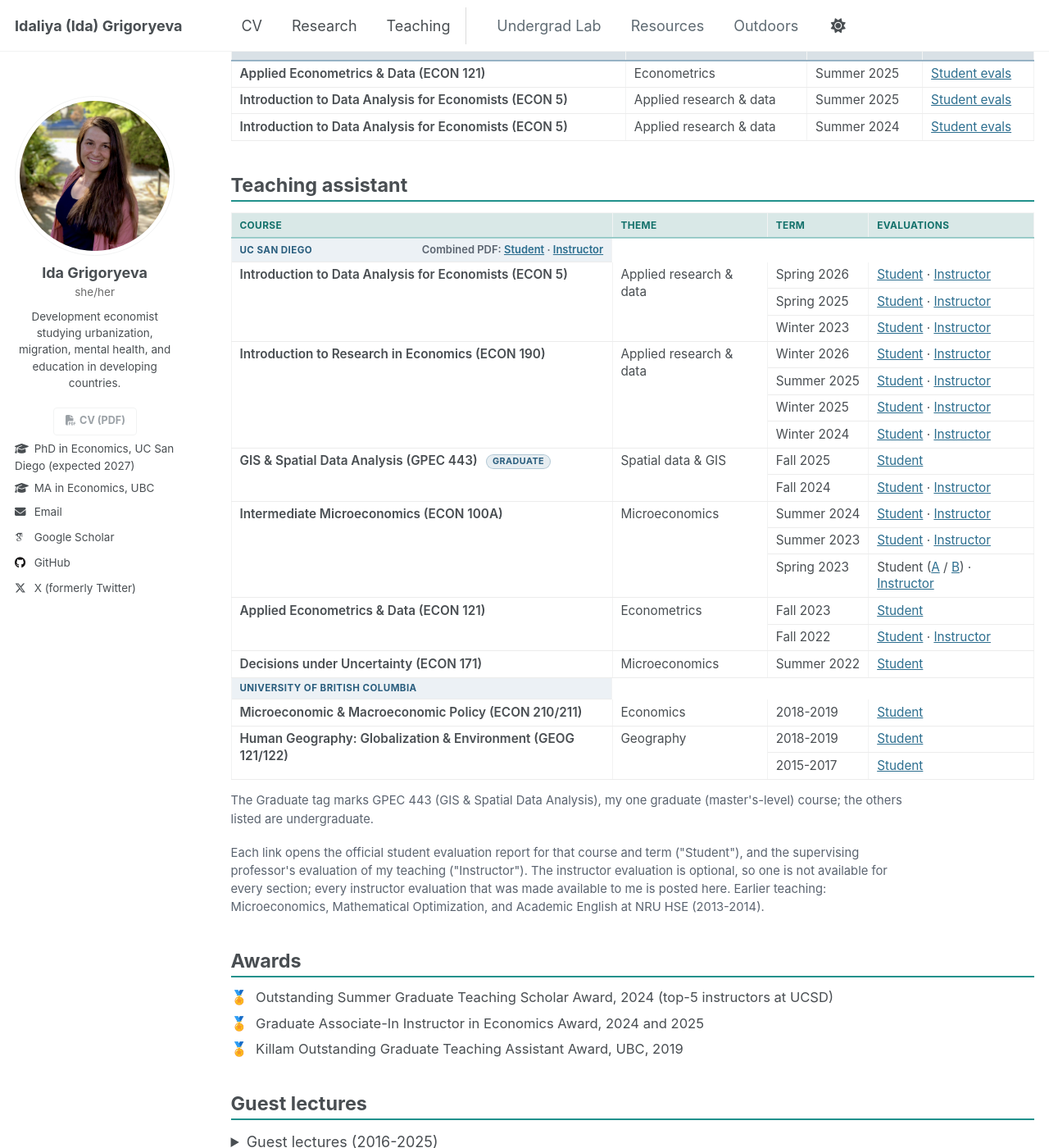
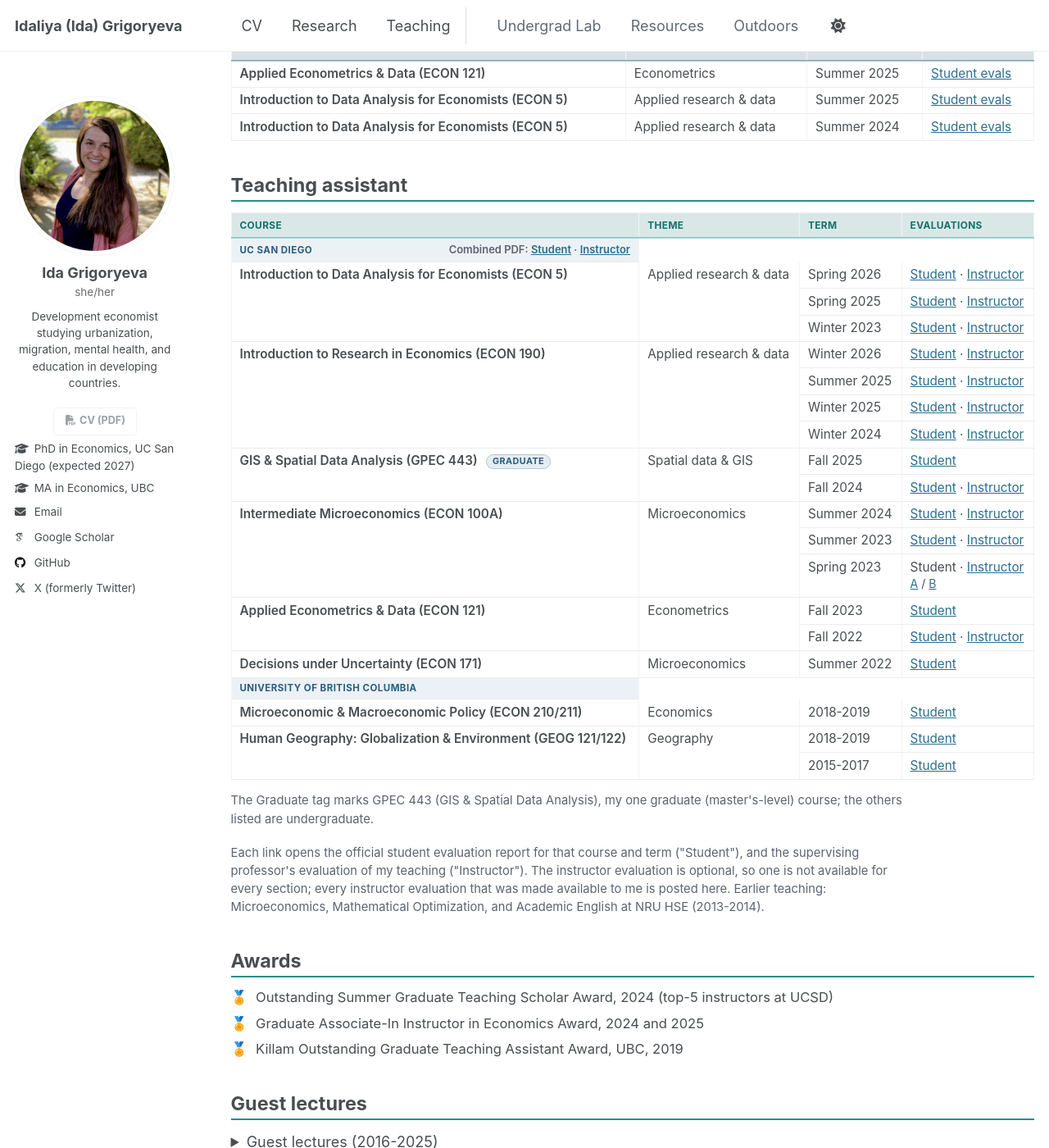
Before and after one commit to idagri/idagri.github.io, a Jekyll site: the page built from _pages/teaching.md, in a window 1280 px wide and 1400 px high, scrolled down 475 px. Shown: the whole window at 82% size. Built offline with Jekyll 4.4.1, drawn with Linux system fonts in a browser that asks for light colours; some web fonts are replaced; a script that is not in the unit is left out.

Commit message:
Teaching: stack the ECON 100A Spring 2023 section links -- line 1 'Student · Instructor' (no more overflow), line 2 'A / B' aligned under Student (slightly smaller)
Co-Authored-By: Claude Opus 4.8 <noreply@anthropic.com>

```diff
--- a/_pages/teaching.md
+++ b/_pages/teaching.md
@@ -28,6 +28,7 @@ author_profile: true
 html[data-theme="dark"] .tt .grp .grp-all{ color:#aeb6c0; }
 html[data-theme="dark"] .tt .grp .grp-all a{ color:#6fd0c8; }
 .evlinks a{ white-space:nowrap; }
+.tt .evlinks .ab{ font-size:.92em; }
 .cred li{ margin:.25rem 0; }
 .award-row{ display:flex; gap:.55rem; align-items:flex-start; margin:.35rem 0; font-size:.92rem; }
 .award-row .ic{ flex:0 0 auto; }
@@ -97,7 +98,7 @@ I have been the **instructor of record** (Associate Instructor) for my own cours
 
 <tr><td rowspan="3" class="c-name">Intermediate Microeconomics (ECON 100A)</td><td rowspan="3">Microeconomics</td><td class="yr">Summer 2024</td><td class="evlinks"><a href="/files/evals/eval-ta-econ100a-su2024.pdf">Student</a> · <a href="/files/evals/instructor-evaluations-combined.pdf#page=11">Instructor</a></td></tr>
 <tr><td class="yr">Summer 2023</td><td class="evlinks"><a href="/files/evals/eval-ta-econ100a-su2023.pdf">Student</a> · <a href="/files/evals/instructor-evaluations-combined.pdf#page=12">Instructor</a></td></tr>
-<tr><td class="yr">Spring 2023</td><td class="evlinks">Student (<a href="/files/evals/eval-ta-econ100a-sp2023-a.pdf">A</a>&nbsp;/ <a href="/files/evals/eval-ta-econ100a-sp2023-b.pdf">B</a>) · <a href="/files/evals/instructor-evaluations-combined.pdf#page=13">Instructor</a></td></tr>
+<tr><td class="yr">Spring 2023</td><td class="evlinks">Student · <a href="/files/evals/instructor-evaluations-combined.pdf#page=13">Instructor</a><br><span class="ab"><a href="/files/evals/eval-ta-econ100a-sp2023-a.pdf">A</a>&nbsp;/ <a href="/files/evals/eval-ta-econ100a-sp2023-b.pdf">B</a></span></td></tr>
 
 <tr><td rowspan="2" class="c-name">Applied Econometrics &amp; Data (ECON 121)</td><td rowspan="2">Econometrics</td><td class="yr">Fall 2023</td><td class="evlinks"><a href="/files/evals/eval-ta-econ121-fa2023.pdf">Student</a></td></tr>
 <tr><td class="yr">Fall 2022</td><td class="evlinks"><a href="/files/evals/eval-ta-econ121-fa2022.pdf">Student</a> · <a href="/files/evals/instructor-evaluations-combined.pdf#page=14">Instructor</a></td></tr>
```
